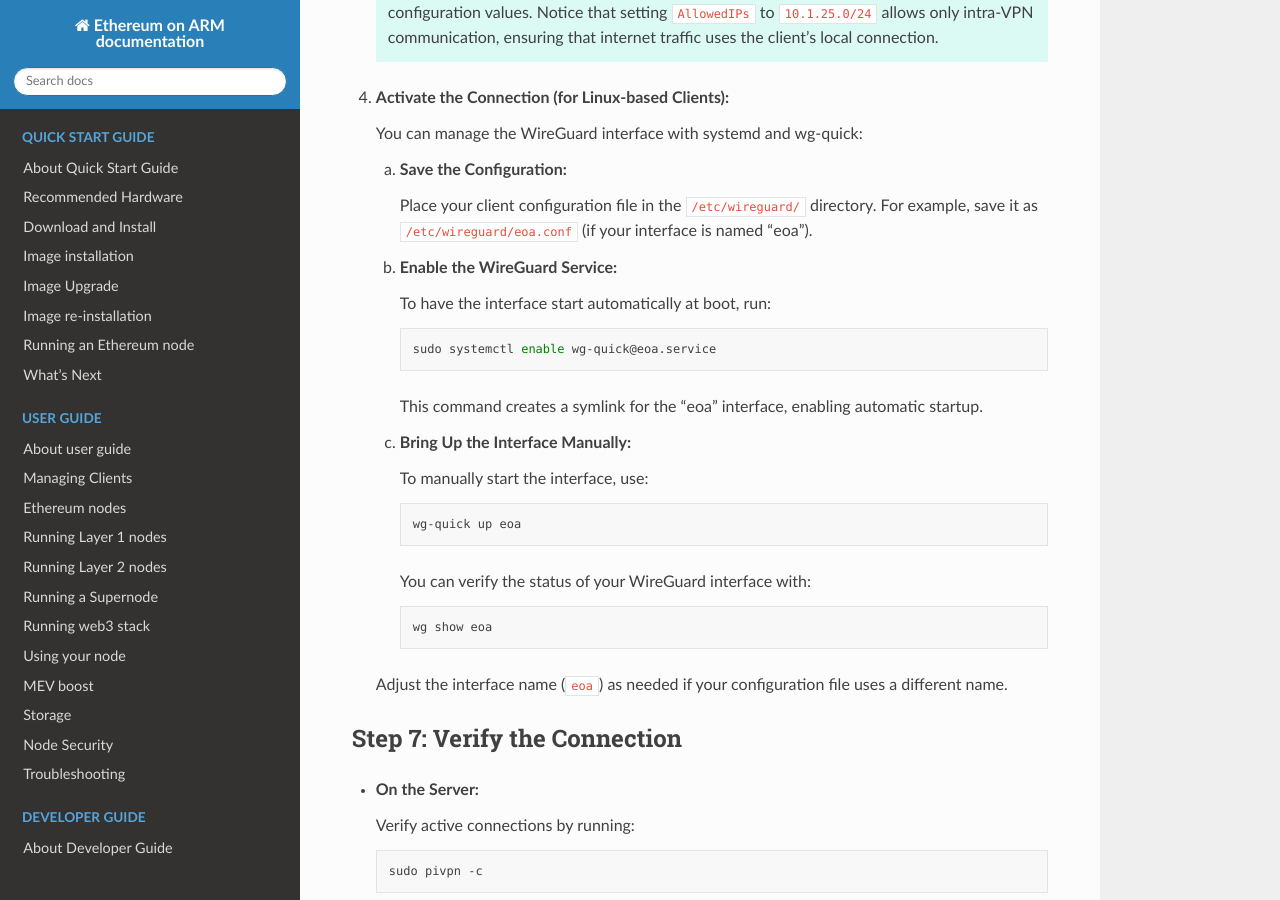
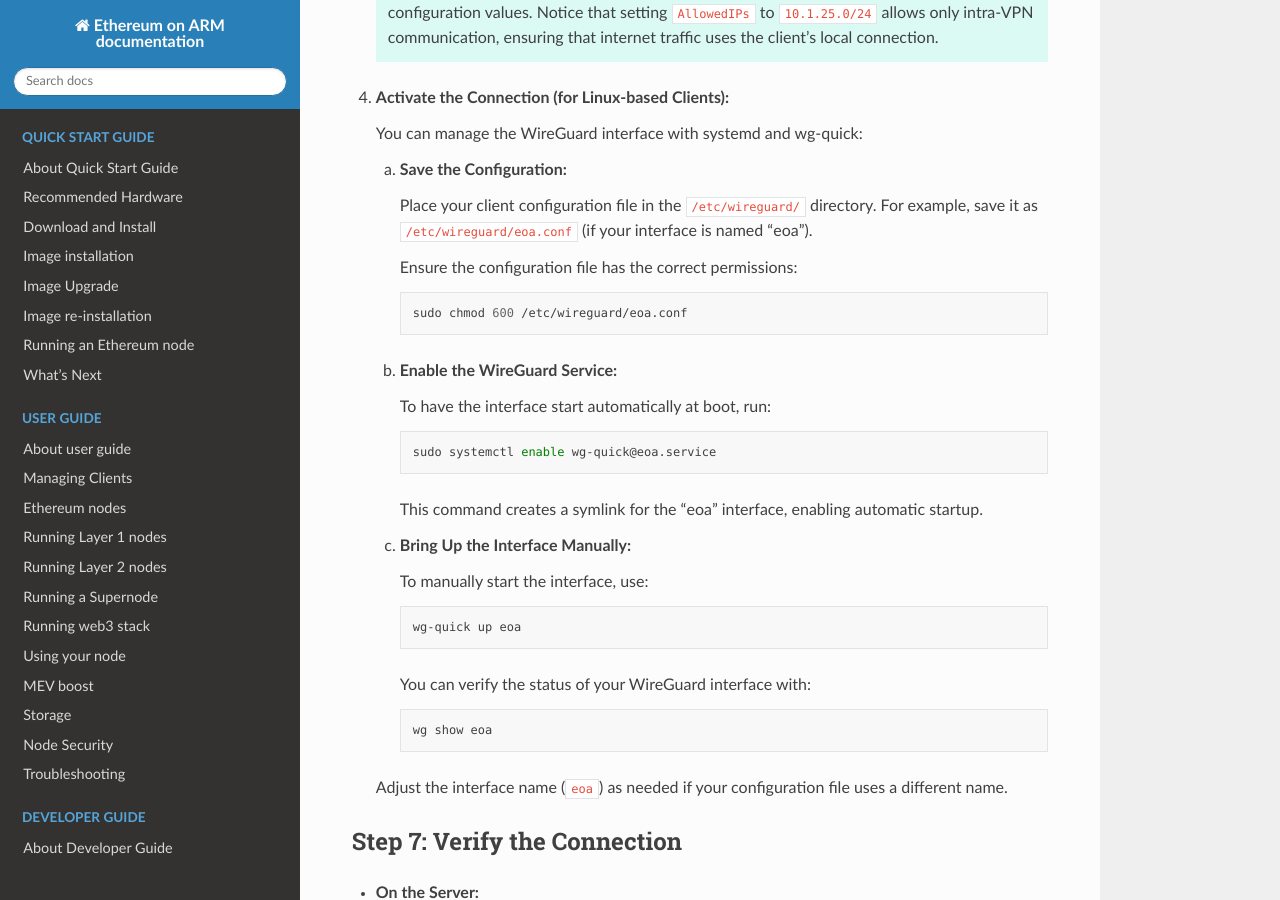
Before and after one commit to EOA-Blockchain-Labs/ethereumonarm, a Sphinx documentation site: the page built from docs/user-guide/pivpn.rst, in a window 1280 px wide and 900 px high, scrolled down 5833 px. Built offline with Sphinx 7.4.7 and the Read the Docs theme 3.1.0, drawn with Linux system fonts in a browser that asks for light colours.

Commit message:
Securre the vpn config

```diff
--- a/docs/user-guide/pivpn.rst
+++ b/docs/user-guide/pivpn.rst
@@ -260,6 +260,12 @@
 
       Place your client configuration file in the ``/etc/wireguard/`` directory. For example, save it as ``/etc/wireguard/eoa.conf`` (if your interface is named "eoa").
 
+      Ensure the configuration file has the correct permissions:
+
+      .. code-block:: bash
+
+         sudo chmod 600 /etc/wireguard/eoa.conf
+
    b. **Enable the WireGuard Service:**
 
       To have the interface start automatically at boot, run:
```
